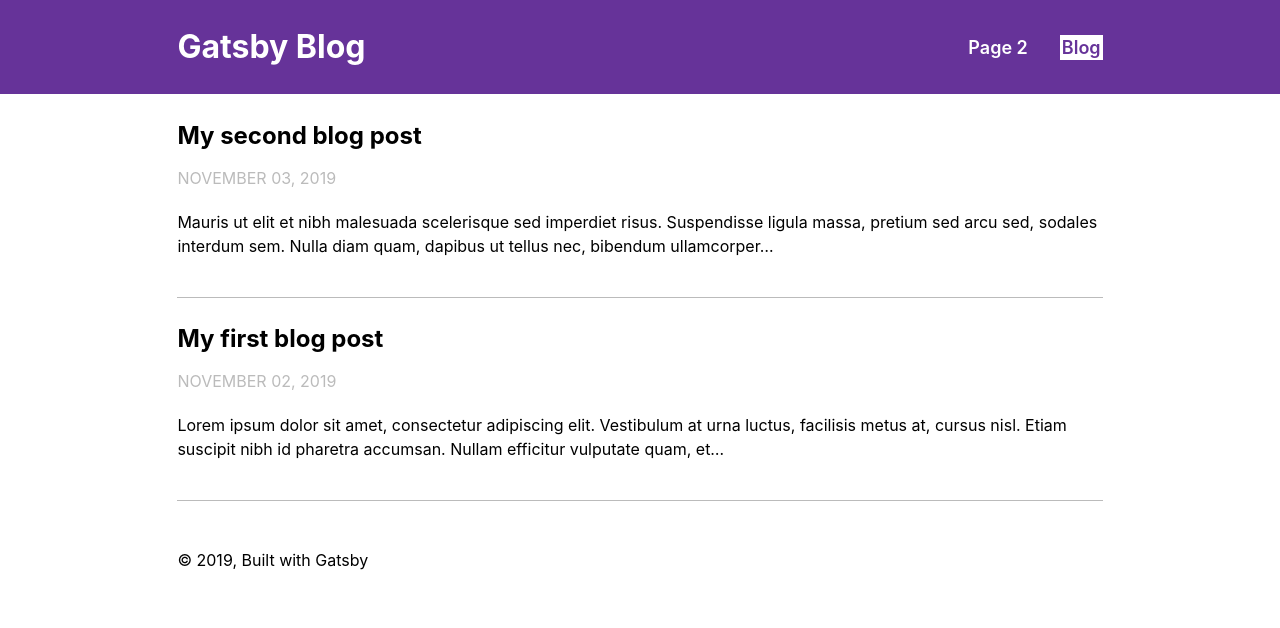
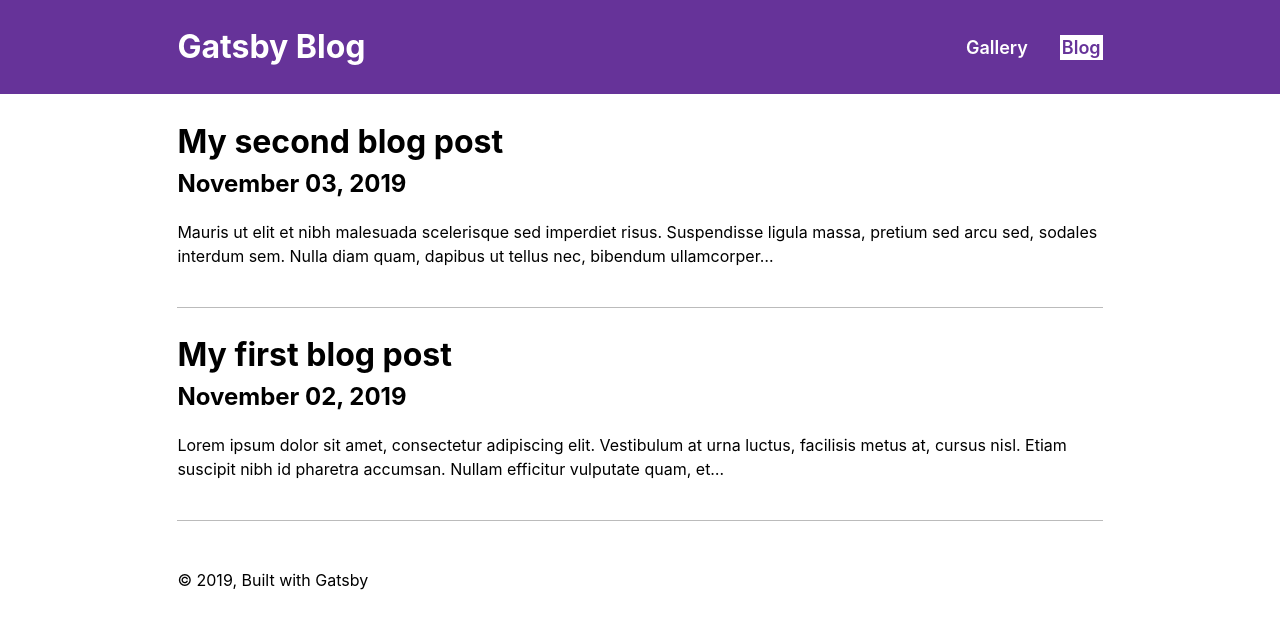
Before and after one commit to Pagepro/gatsby-workshop, a Gatsby site: page /blog in a window 1280 px wide. Built offline with nearby package versions, Linux system fonts and the light colour scheme; Gatsby itself is replaced by a stand-in of ours.

Commit message:
remark images

```diff
--- a/gatsby-config.js
+++ b/gatsby-config.js
@@ -1,7 +1,6 @@
 module.exports = {
   siteMetadata: {
     title: 'Gatsby Blog',
-    description: 'Kick off your next, great Gatsby project with this default starter. This barebones starter ships with the main Gatsby configuration files you might need.',
     author: '@gatsbyjs',
   },
   plugins: [
@@ -21,9 +20,21 @@ module.exports = {
         path: `${__dirname}/src/markdown-pages`,
       },
     },
+    {
+      resolve: 'gatsby-transformer-remark',
+      options: {
+        plugins: [
+          {
+            resolve: 'gatsby-remark-images',
+            options: {
+              linkImagesToOriginal: false,
+            },
+          },
+        ],
+      },
+    },
     'gatsby-transformer-sharp',
     'gatsby-plugin-sharp',
     'gatsby-plugin-react-helmet',
-    'gatsby-transformer-remark',
   ],
 }
--- a/src/components/Header.js
+++ b/src/components/Header.js
@@ -14,8 +14,8 @@ const Header = ({ siteTitle }) => (
       <NavStyled>
         <ul>
           <li>
-            <Link activeClassName="active" to="/page-2">
-              Page 2
+            <Link activeClassName="active" to="/gallery">
+              Gallery
             </Link>
           </li>
           <li>
--- a/src/components/styles/PostsListStyles.js
+++ b/src/components/styles/PostsListStyles.js
@@ -7,23 +7,15 @@ const PostsListStyled = styled.ul`
     border-bottom: 1px solid var(--grey);
     padding-bottom: 1.45rem;
     margin-bottom: 1.45rem;
+
   }
 
-  h2 {
+  h1 {
     transition: 170ms ease;
-    margin-bottom: .75rem;
-
     &:hover {
       color: var(--purple);
     }
   }
-
-  span {
-    display: block;
-    text-transform: uppercase;
-    color: var(--grey);
-    margin-bottom: 1.25rem;
-  }
 `
 
 export default PostsListStyled
--- a/src/components/styles/global.css
+++ b/src/components/styles/global.css
@@ -27,6 +27,11 @@ h1 {
   margin: 0;
 }
 
+h2 {
+  margin-top: 0;
+  margin-bottom: 18px;
+}
+
 *, *:before, *:after {
   box-sizing: inherit;
 }
--- a/src/markdown-pages/post-1.md
+++ b/src/markdown-pages/post-1.md
@@ -3,4 +3,11 @@ path: "post-1"
 date: "2019-11-02"
 title: "My first blog post"
 ---
+
+![Beagle](./images/dog1.jpeg)
+
 Lorem ipsum dolor sit amet, consectetur adipiscing elit. Vestibulum at urna luctus, facilisis metus at, cursus nisl. Etiam suscipit nibh id pharetra accumsan. Nullam efficitur vulputate quam, et eleifend sapien mollis at. Quisque non euismod felis. Cras ex orci, condimentum ut quam eget, efficitur lacinia felis. Praesent et dolor aliquam, elementum ante a, pellentesque lacus. In ultricies pellentesque dignissim. Proin tincidunt finibus ligula, at tincidunt sem cursus tincidunt. Nam imperdiet eu lorem ac scelerisque. Phasellus quis malesuada ante. Cras blandit diam at dolor vestibulum ultricies. Mauris elementum posuere tortor eget interdum. Aenean luctus tempus elementum. Morbi fermentum id mauris a malesuada.
+
+![White Swiss Shepherd](./images/dog2.jpeg)
+
+Lorem ipsum dolor sit amet, consectetur adipiscing elit. Vestibulum at urna luctus, facilisis metus at, cursus nisl. Etiam suscipit nibh id pharetra accumsan. Nullam efficitur vulputate quam, et eleifend sapien mollis at. Quisque non euismod felis. Cras ex orci, condimentum ut quam eget, efficitur lacinia felis. Praesent et dolor aliquam, elementum ante a, pellentesque lacus. In ultricies pellentesque dignissim. Proin tincidunt finibus ligula, at tincidunt sem cursus tincidunt. Nam imperdiet eu lorem ac scelerisque. Phasellus quis malesuada ante. Cras blandit diam at dolor vestibulum ultricies. Mauris elementum posuere tortor eget interdum. Aenean luctus tempus elementum. Morbi fermentum id mauris a malesuada.
--- a/src/markdown-pages/post-2.md
+++ b/src/markdown-pages/post-2.md
@@ -3,4 +3,7 @@ path: "post-2"
 date: "2019-11-03"
 title: "My second blog post"
 ---
+
 Mauris ut elit et nibh malesuada scelerisque sed imperdiet risus. Suspendisse ligula massa, pretium sed arcu sed, sodales interdum sem. Nulla diam quam, dapibus ut tellus nec, bibendum ullamcorper lectus. Quisque eu libero leo. Ut neque elit, eleifend cursus nibh quis, pulvinar mollis risus. Maecenas purus orci, volutpat ac augue ac, dictum dignissim est. Vestibulum laoreet, lorem ullamcorper condimentum feugiat, mi nibh semper erat, at gravida tortor turpis posuere justo. Vestibulum pharetra velit ut aliquam pretium. Suspendisse pretium efficitur faucibus. Sed non suscipit ex. Etiam vehicula mattis neque, non volutpat erat dictum a. Etiam sagittis neque sapien, et vehicula nibh molestie id. Etiam vitae elementum urna. Vivamus dictum justo et maximus laoreet. Quisque ornare sem pellentesque molestie scelerisque. Duis a diam eu ante malesuada vestibulum.
+
+Mauris ut elit et nibh malesuada scelerisque sed imperdiet risus. Suspendisse ligula massa, pretium sed arcu sed, sodales interdum sem. Nulla diam quam, dapibus ut tellus nec, bibendum ullamcorper lectus. Quisque eu libero leo. Ut neque elit, eleifend cursus nibh quis, pulvinar mollis risus. Maecenas purus orci, volutpat ac augue ac, dictum dignissim est. Vestibulum laoreet, lorem ullamcorper condimentum feugiat, mi nibh semper erat, at gravida tortor turpis posuere justo. Vestibulum pharetra velit ut aliquam pretium. Suspendisse pretium efficitur faucibus. Sed non suscipit ex. Etiam vehicula mattis neque, non volutpat erat dictum a. Etiam sagittis neque sapien, et vehicula nibh molestie id. Etiam vitae elementum urna. Vivamus dictum justo et maximus laoreet. Quisque ornare sem pellentesque molestie scelerisque. Duis a diam eu ante malesuada vestibulum.
--- a/src/pages/blog.js
+++ b/src/pages/blog.js
@@ -5,24 +5,16 @@ import Layout from '../components/Layout'
 import PostsListStyled from '../components/styles/PostsListStyles'
 
 const BlogPage = ({ data }) => {
-  const posts = data.allMarkdownRemark.nodes.map(node => (
-    {
-      id: node.id,
-      date: node.frontmatter.date,
-      title: node.frontmatter.title,
-      path: node.frontmatter.path,
-      excerpt: node.excerpt,
-    }
-  ))
+  const { edges: posts } = data.allMarkdownRemark
 
   return (
     <Layout>
       <PostsListStyled>
-        {posts.map(post => (
+        {posts.map(({ node: post }) => (
           <li key={post.id}>
-            <Link to={`/blog/${post.path}`}>
-              <h2>{post.title}</h2>
-              <span>{post.date}</span>
+            <Link to={`/blog/${post.frontmatter.path}`}>
+              <h1>{post.frontmatter.title}</h1>
+              <h2>{post.frontmatter.date}</h2>
               <p>{post.excerpt}</p>
             </Link>
           </li>
@@ -35,13 +27,15 @@ const BlogPage = ({ data }) => {
 export const pageQuery = graphql`
   query {
     allMarkdownRemark(sort: { order: DESC, fields: [frontmatter___date] }) {
-      nodes {
-        excerpt(pruneLength: 200)
-        id
-        frontmatter {
-          date(formatString: "MMMM DD, YYYY")
-          path
-          title
+      edges {
+        node {
+          excerpt(pruneLength: 200)
+          id
+          frontmatter {
+            title
+            date(formatString: "MMMM DD, YYYY")
+            path
+          }
         }
       }
     }
--- a/src/pages/page-2.js
+++ b/src/pages/gallery.js
@@ -7,7 +7,8 @@ import Image from '../components/Image'
 
 const SecondPage = ({ data }) => (
   <Layout>
-    <h1>Second Page</h1>
+    <h1>Gallery</h1>
+    <p>This is gallery of pictures!</p>
     <div style={{ maxWidth: '250px' }}>
       <Image />
     </div>
```
Also changed, not shown: gatsby-node.js (+7 -5 lines), src/templates/post.js (+4 -6 lines), src/markdown-pages/images/dog1.jpeg (added), src/markdown-pages/images/dog2.jpeg (added).
